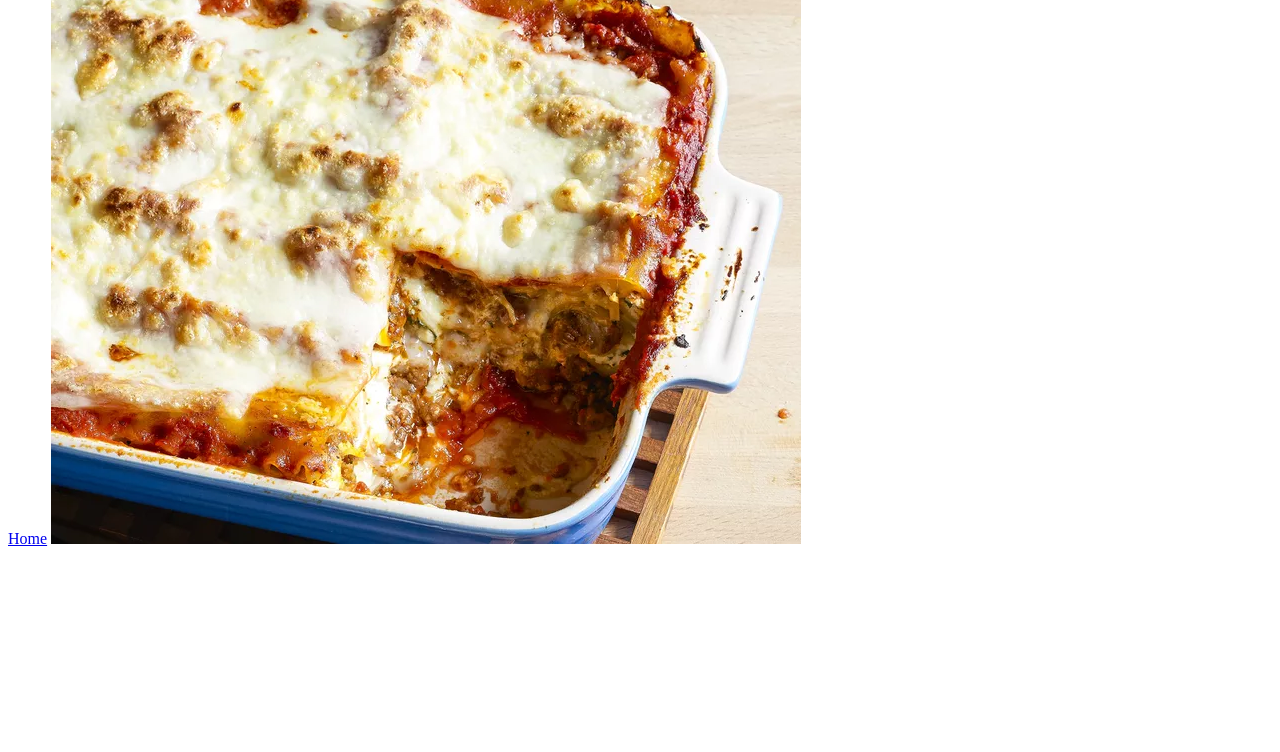
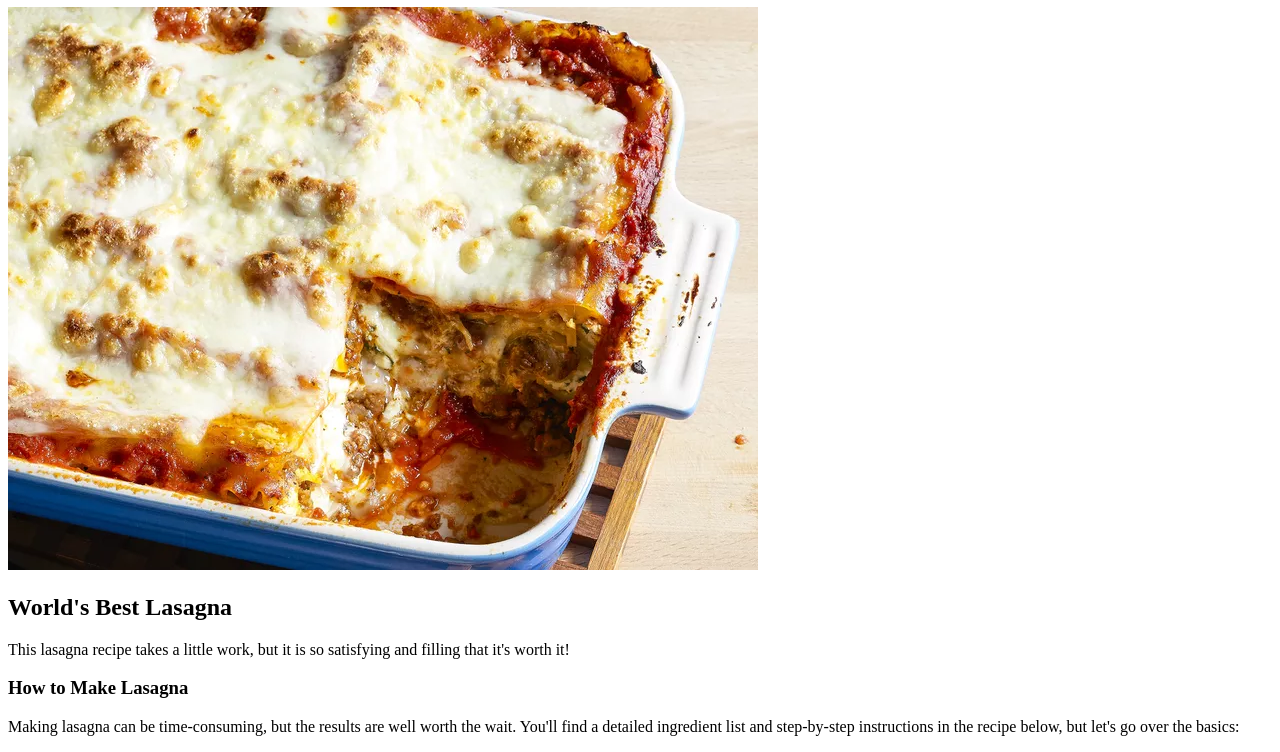
Before and after one commit to CaligoArts/odin-recipes, a plain HTML site: page recipes/lasagna.html in a window 1280 px wide. Shown: the part 99-851 px from the top of the page. Before the commit the page ends 800 px from the top, so only its background shows below. Drawn offline with Linux system fonts and the light colour scheme.

Commit message:
Add Description to lasagna.html

```diff
--- a/recipes/lasagna.html
+++ b/recipes/lasagna.html
@@ -6,8 +6,12 @@
     <title>Lasagna</title>
 </head>
 <body>
+    <a href="../index.html">Home</a>
     <h1>Lasagna</h1>
-    <a href="../index.html">Home</a>
     <img src="../img/lasagna.webp">
+    <h2>World's Best Lasagna</h2>
+    <p>This lasagna recipe takes a little work, but it is so satisfying and filling that it's worth it!</p>
+    <h3>How to Make Lasagna</h3>
+    <p>Making lasagna can be time-consuming, but the results are well worth the wait. You'll find a detailed ingredient list and step-by-step instructions in the recipe below, but let's go over the basics:</p>
 </body>
 </html>
```
